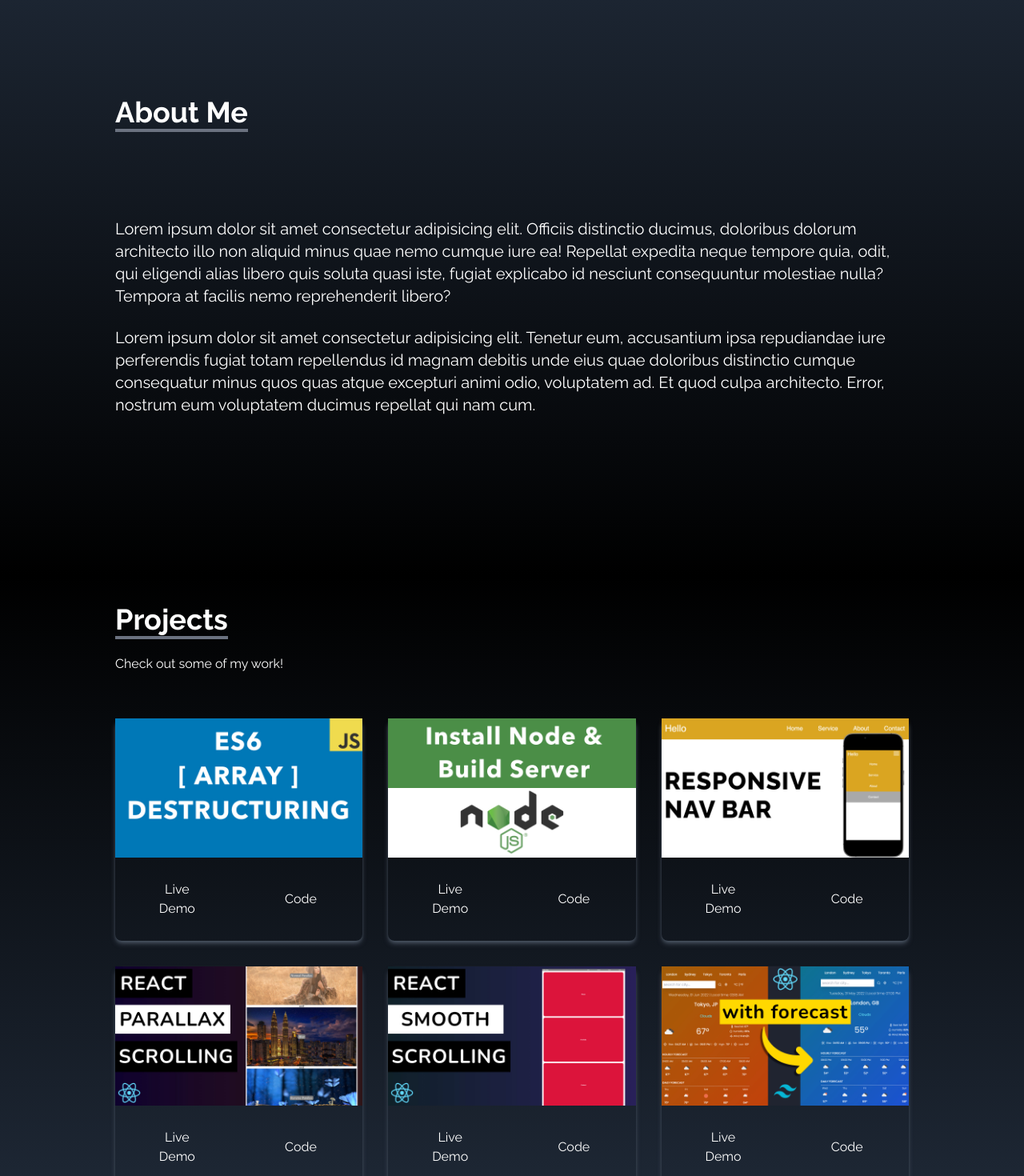
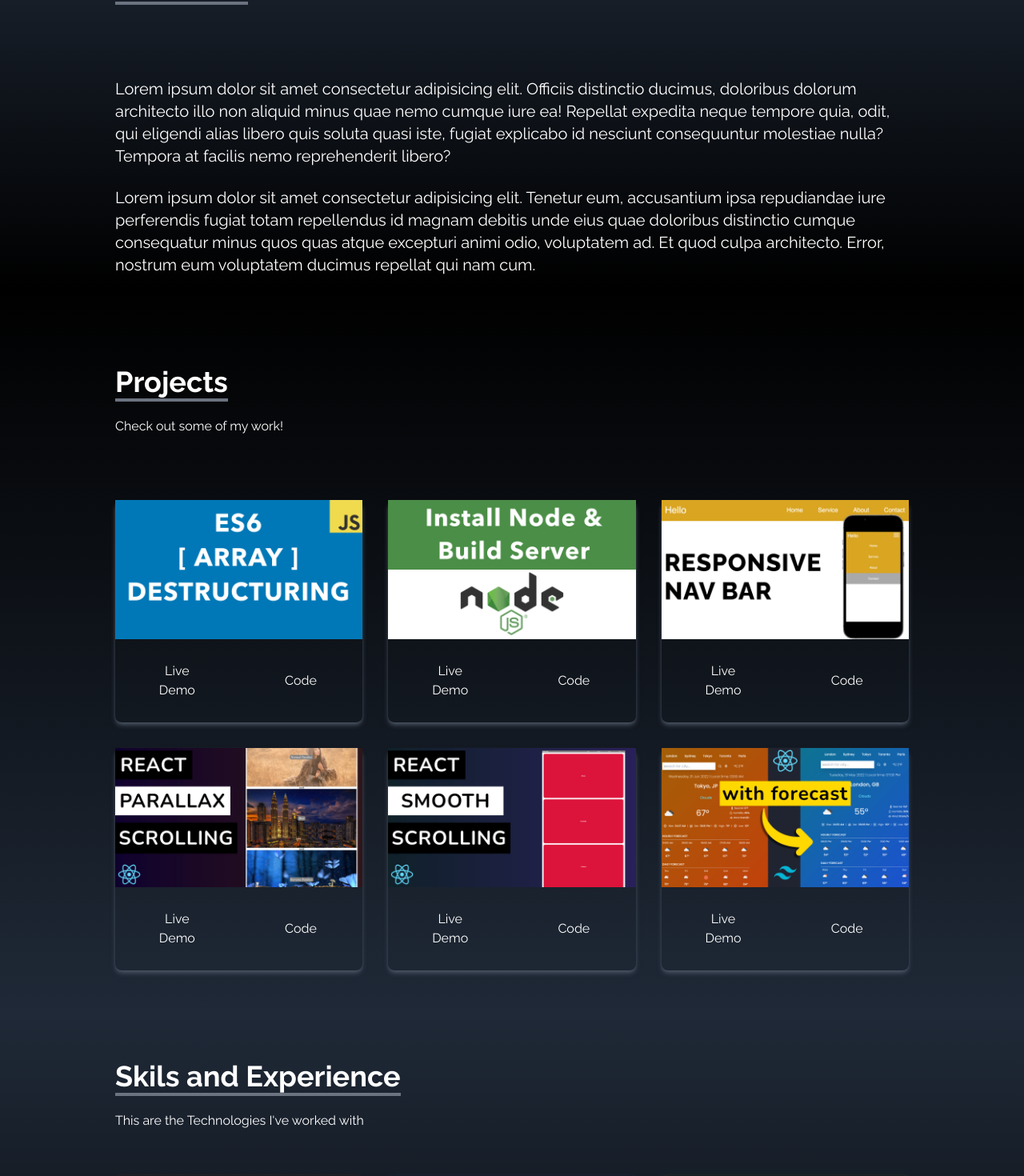
Before and after one commit to Jviafara/Portfolio, a React (Create React App) app: page / in a window 1280 px wide. Shown: the part 880-2350 px from the top of the page at 80% size. Built offline with nearby package versions, Linux system fonts and the light colour scheme.

Commit message:
Portfolio-V1.02

```diff
--- a/src/components/About.jsx
+++ b/src/components/About.jsx
@@ -4,9 +4,9 @@ const About = () => {
     return (
         <div
             name="About"
-            className="w-full h-screen bg-gradient-to-b from-gray-800 to-black text-white sm:mt-15">
+            className="w-full h-full bg-gradient-to-b from-gray-800 to-black text-white pt-20">
             <div className="max-w-screen-lg p-4 mx-auto flex flex-col justify-center w-full h-full">
-                <div className="pb-8">
+                <div className="pb-4">
                     <p className="text-4xl font-bold inline border-b-4 border-gray-500">
                         About Me
                     </p>
--- a/src/components/Contact.jsx
+++ b/src/components/Contact.jsx
@@ -4,7 +4,7 @@ const Contact = () => {
     return (
         <div
             name="Contact"
-            className="bg-gradient-to-b from-black to-gray-500 w-full h-screen p-4 text-white">
+            className="bg-gradient-to-b from-black to-gray-500 w-full h-full p-4 text-white">
             <div className="flex flex-col p-4 justify-center max-w-screen-lg mx-auto h-full">
                 <div className="pb-8">
                     <p className="text-4xl font-bold inline border-b-4 border-gray-500">
--- a/src/components/Home.jsx
+++ b/src/components/Home.jsx
@@ -7,7 +7,7 @@ const Home = () => {
     return (
         <div
             name="Home"
-            className="h-screen w-full bg-gradient-to-b from-black via-black to-gray-800 text-white">
+            className="h-full w-full bg-gradient-to-b from-black via-black to-gray-800 text-white">
             <div className="max-w-screen-xl mx-auto flex flex-col items-center justify-center h-full px-4 md:flex-row ml-auto">
                 <div className="flex-1 flex flex-col justify-center items-center md:items-start h-full my-40 mx-4 w-full">
                     <h2 className="text-4xl sm:text-7xl font-bold text-white text-center  md:text-left">
--- a/src/components/Projects.jsx
+++ b/src/components/Projects.jsx
@@ -50,15 +50,15 @@ const Projects = () => {
         <div
             name="Projects"
             className="bg-gradient-to-b from-black to-gray-800 w-full
-         text-white md:h-screen">
+         text-white pt-20 md:h-full">
             <div className="max-w-screen-lg p-4 mx-auto flex flex-col justify-center w-full h-full">
-                <div className="pb-8">
+                <div className="pb-4">
                     <p className="text-4xl font-bold inline border-b-4 border-gray-500">
                         Projects
                     </p>
                     <p className="py-6">Check out some of my work!</p>
                 </div>
-                <div className="grid  sm:grid-cols-2 md:grid-cols-3 gap-8 py-12 sm:py-0">
+                <div className="grid sm:grid-cols-2 md:grid-cols-3 gap-8 py-10 ">
                     {projects.map(({ id, src, liveDemo, codeLink }) => (
                         <div
                             key={id}
--- a/src/components/Skills.jsx
+++ b/src/components/Skills.jsx
@@ -73,7 +73,7 @@ const Skills = () => {
             className="bg-gradient-to-b from-gray-800 to-black w-full h-full pt-10">
             <div className="max-w-screen-lg mx-auto p-4 flex flex-col justify-center w-full h-full text-white">
                 <div>
-                    <p className="text-4xl font-bold border-b-4 border-gray-500 p-2 inline">
+                    <p className="text-3xl font-bold border-b-4 border-gray-500 pt-2 inline sm:text-4xl">
                         Skils and Experience
                     </p>
                     <p className="py-6">
```
